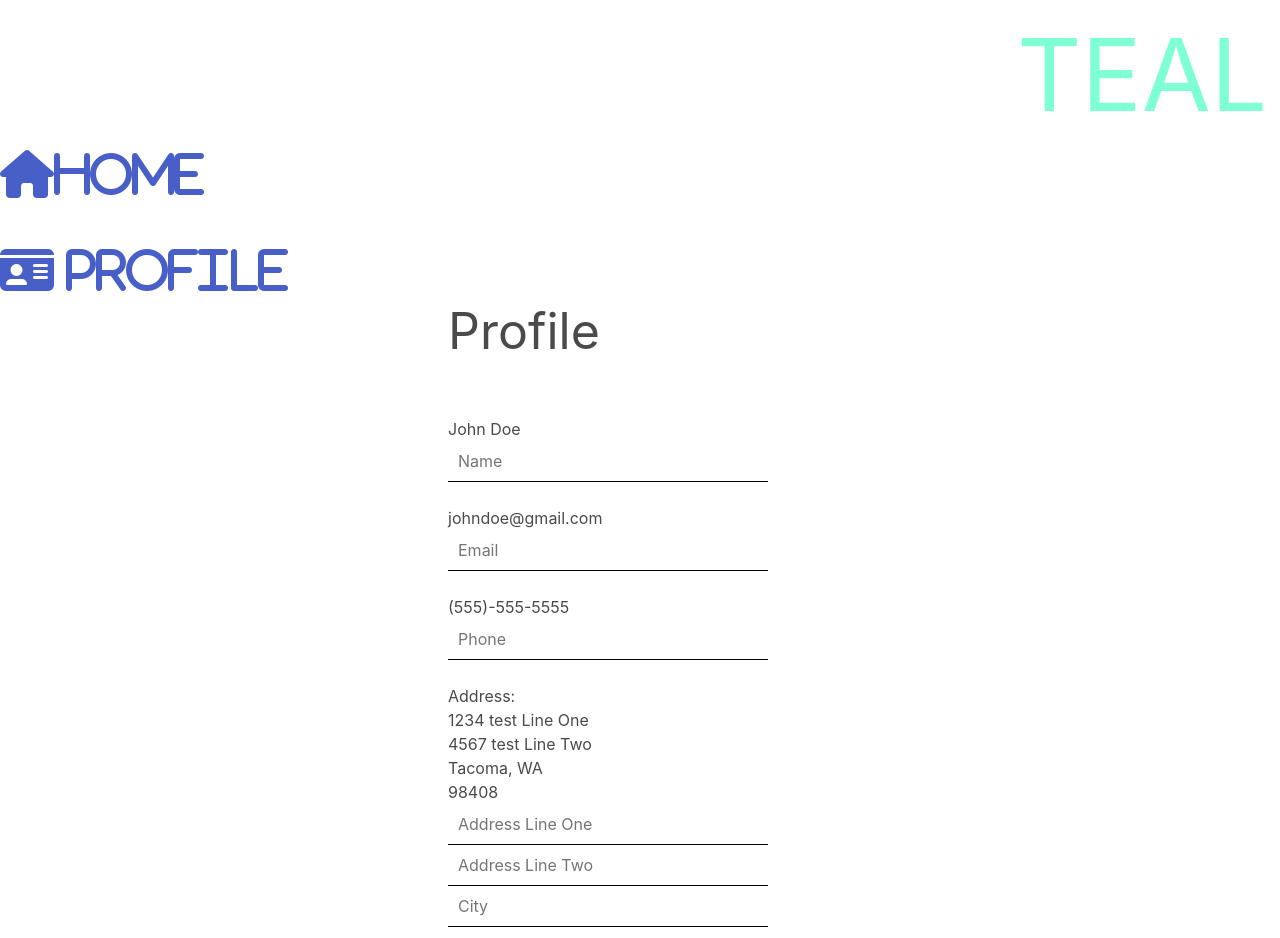
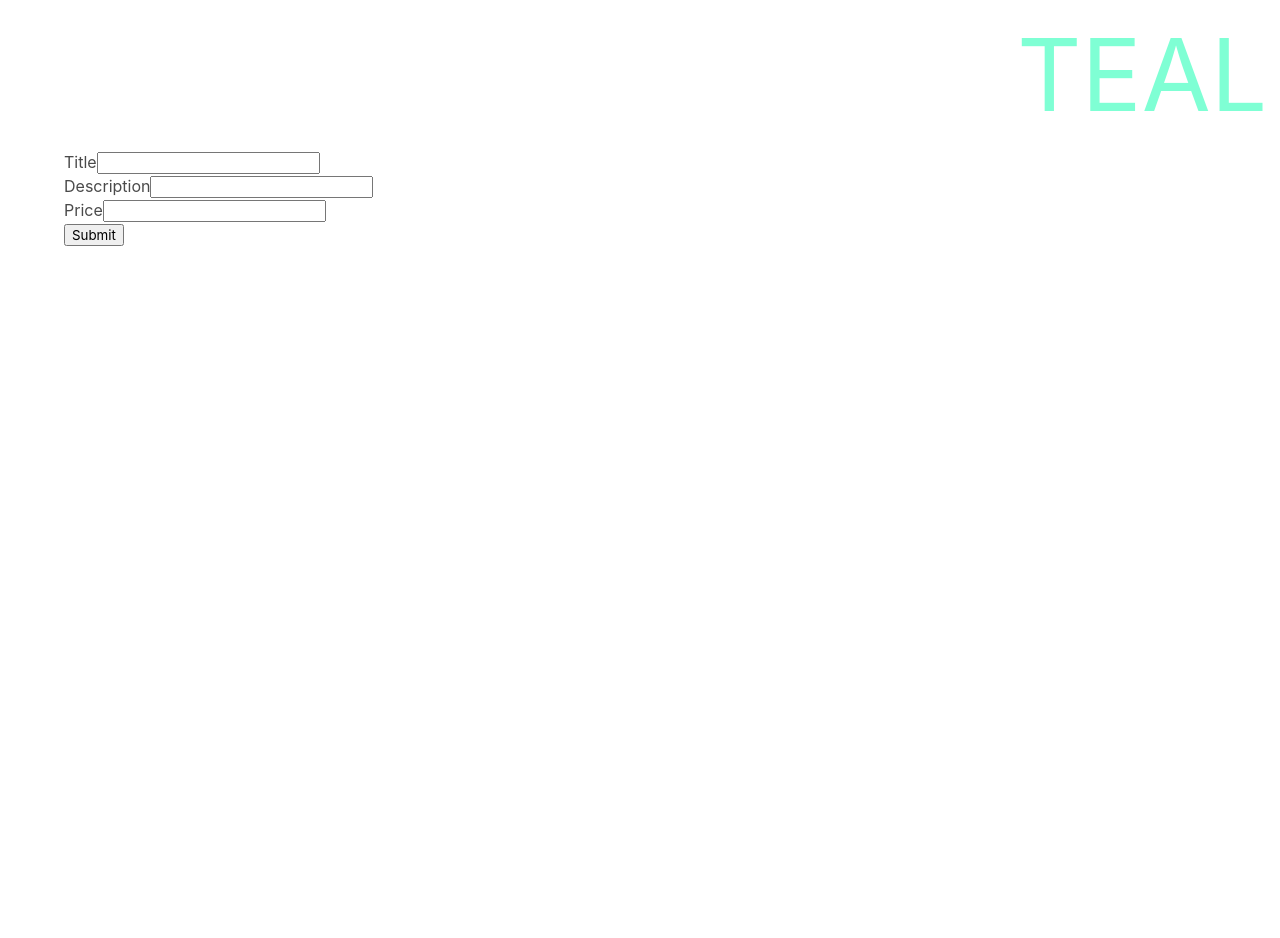
Before and after one commit to gabe571/teal-frontend, a React (Create React App) app: page /Profile in a window 1280 px wide. Shown: the top 938 px of the page. After the commit the page ends 800 px from the top, so only its background shows below. Built offline with nearby package versions, Linux system fonts and the light colour scheme.

Commit message:
localStorage Profile update

```diff
--- a/src/App.css
+++ b/src/App.css
@@ -13,6 +13,9 @@
   margin-right: 1%;
 }
 
+.profile-nav {
+  margin-right: 500px;
+}
 .trans {
   text-align: center;
 }
--- a/src/components/NavigationBar.js
+++ b/src/components/NavigationBar.js
@@ -15,12 +15,12 @@ class NavigationBar extends Component {
             <div className="navbar">
     <ul>
          <li>
-           <NavLink className='nav' i class="fa fa-fw fa-home fa-3x" to='/layout'>Home </NavLink>
+           <NavLink className='nav' i class="fa fa-fw fa-home fa-3x" to='/layout'> </NavLink>
          </li>
          <br />
          <br />
          <li>
-           <NavLink i class="fas fa-id-card fa-3x" to='/Profile'> Profile </NavLink>
+           <NavLink className='profile-nav'i class="fas fa-id-card fa-3x" to='/Profile'>  </NavLink>
          </li>
          {/* <li>
          <a id="logout" href="/" onClick={this.handleLogoutClick}>Logout</a>
--- a/src/components/Profile.js
+++ b/src/components/Profile.js
@@ -1,64 +1,131 @@
-import React, { useState } from 'react'
-import NavigationBar from './NavigationBar'
+import React, { Component } from 'react';
 
- const Profile = () => {
+export default class Profile extends Component {
+    documentData;
+    constructor(props) {
+        super(props);
+        this.handleChange = this.handleChange.bind(this);
+        this.handleFormSubmit = this.handleFormSubmit.bind(this);
+        this.state = {
+            title: '',
+            description: '',
+            price: ''
+        }
+    }
 
-    const [name, setName] = useState('John Doe');
-    const [email, setEmail] = useState('johndoe@gmail.com');
-    const [phone, setPhone] = useState('(555)-555-5555');
-    const [address1, setAddress1] = useState('1234 test Line One');
-    const [address2, setAddress2] = useState('4567 test Line Two');
-    const [addressCity, setAddressCity] = useState('Tacoma, WA ');
-    const [addressZip, setAddressZip] = useState('98408');
+handleChange= (e)=> {
+    this.setState({[e.target.name]:e.target.value});
+}
+// on form submit...
+handleFormSubmit(e) {
+    e.preventDefault()
+   localStorage.setItem('document',JSON.stringify(this.state));
+}
+
+// React Life Cycle
+componentDidMount() {
+    this.documentData = JSON.parse(localStorage.getItem('document'));
+
+    if (localStorage.getItem('document')) {
+        this.setState({
+            title: this.documentData.title,
+           description: this.documentData.description,
+           price: this.documentData.price
+    })
+} else {
+    this.setState({
+        title: '',
+        description: '',
+        price: ''
+    })
+}
+}
+
+render() {
+    return (
+        <div className="container">
+            <form onSubmit={this.handleFormSubmit}>
+                <div className="form-group">
+                    <label>Title</label>
+                    <input type="text" name="title" className="form-control" value={this.state.title} onChange={this.handleChange} />
+                </div>
+                <div className="form-group">
+                    <label>Description</label>
+                    <input type="text" name="description" className="form-control" value={this.state.description} onChange={this.handleChange} />
+                </div>
+                <div className="form-group">
+                    <label>Price</label>
+                    <input type="number" name="price" className="form-control" value={this.state.price} onChange={this.handleChange} />
+                </div>
+                <button type="submit" className="btn btn-primary btn-block">Submit</button>
+            </form>
+        </div>
+    )
+}
+}
 
 
-    const handleProfileSubmit = (e) => {
-        const updateProfile = {
-            'First Name' : name,
-            'Email' : email,
-            'Phone' : phone,
-            'Address1' : address1,
-            'Address2' : address2,
-            'AddressCity' : addressCity,
-            'AddressZip' : addressZip,
-        }
-        console.log(updateProfile);
-    }
-    handleProfileSubmit()
-    return (
-        <>
-        <NavigationBar />
-         <div>
-             <div className="profile">
-                 <h1 className='profile-title'> Profile </h1>
-                 <br />
-                 <br />
-                 <h1 className="name"> {name} </h1>
-                 <input type="text" placeholder="Name" className="input-form"  onChange={e => setName(e.target.value)} />
-                 <br />
-                 <h1 className="e-mail">  {email}</h1>
-                 <input type="text" placeholder="Email" className="input-form" onChange={e => setEmail(e.target.value)} />
-                 <br />
-                 <h1 className="phone-number"> {phone} </h1>
-                 <input type="text" placeholder="Phone" className="input-form" onChange={e => setPhone(e.target.value)} />
-                 <br />
-                 <p className="address">
-                     <h1> Address: </h1>
-                     <h1> {address1} </h1>
-                     <h1> {address2}</h1>
-                     <h1> {addressCity} </h1>
-                     <h1> {addressZip} </h1>
-                     <input type="text" placeholder="Address Line One"  className="input-form" onChange={e => setAddress1(e.target.value)} />
-                     <input type="text" placeholder="Address Line Two" className="input-form" onChange={e => setAddress2(e.target.value)} />
-                     <input type="text" placeholder="City" className="input-form" onChange={e => setAddressCity(e.target.value)} />
-                     <input type="text" placeholder="Zipcode" className="input-form" onChange={e => setAddressZip(e.target.value)} />
-                 </p>
-                 <br />
-                 <button className='button is-primary' onSubmit={handleProfileSubmit}>Submit</button>
-             </div>
-         </div>
-        </>
-    )
-}
+// import React, { useState } from 'react'
+// import NavigationBar from './NavigationBar'
 
-export default Profile
+//  const Profile = () => {
+
+//     const [name, setName] = useState('John Doe');
+//     const [email, setEmail] = useState('johndoe@gmail.com');
+//     const [phone, setPhone] = useState('(555)-555-5555');
+//     const [address1, setAddress1] = useState('1234 test Line One');
+//     const [address2, setAddress2] = useState('4567 test Line Two');
+//     const [addressCity, setAddressCity] = useState('Tacoma, WA ');
+//     const [addressZip, setAddressZip] = useState('98408');
+
+
+//     const handleProfileSubmit = (e) => {
+//         const updateProfile = {
+//             'First Name' : name,
+//             'Email' : email,
+//             'Phone' : phone,
+//             'Address1' : address1,
+//             'Address2' : address2,
+//             'AddressCity' : addressCity,
+//             'AddressZip' : addressZip,
+//         }
+//         // updateProfile();
+//     }
+//     handleProfileSubmit();
+//     return (
+//         <>
+//         <NavigationBar />
+//          <div>
+//              <div className="profile">
+//                  <h1 className='profile-title'> Profile </h1>
+//                  <br />
+//                  <br />
+//                  <h1 className="name"> {name} </h1>
+//                  <input type="text" placeholder="Name" className="input-form"  onChange={e => setName(e.target.value)} />
+//                  <br />
+//                  <h1 className="e-mail">  {email}</h1>
+//                  <input type="text" placeholder="Email" className="input-form" onChange={e => setEmail(e.target.value)} />
+//                  <br />
+//                  <h1 className="phone-number"> {phone} </h1>
+//                  <input type="text" placeholder="Phone" className="input-form" onChange={e => setPhone(e.target.value)} />
+//                  <br />
+//                  <p className="address">
+//                      <h1> Address: </h1>
+//                      <h1> {address1} </h1>
+//                      <h1> {address2}</h1>
+//                      <h1> {addressCity} </h1>
+//                      <h1> {addressZip} </h1>
+//                      <input type="text" placeholder="Address Line One"  className="input-form" onChange={e => setAddress1(e.target.value)} />
+//                      <input type="text" placeholder="Address Line Two" className="input-form" onChange={e => setAddress2(e.target.value)} />
+//                      <input type="text" placeholder="City" className="input-form" onChange={e => setAddressCity(e.target.value)} />
+//                      <input type="text" placeholder="Zipcode" className="input-form" onChange={e => setAddressZip(e.target.value)} />
+//                  </p>
+//                  <br />
+//                  <button className='button is-primary' onSubmit={handleProfileSubmit}>Submit</button>
+//              </div>
+//          </div>
+//         </>
+//     )
+// }
+
+// export default Profile
```
